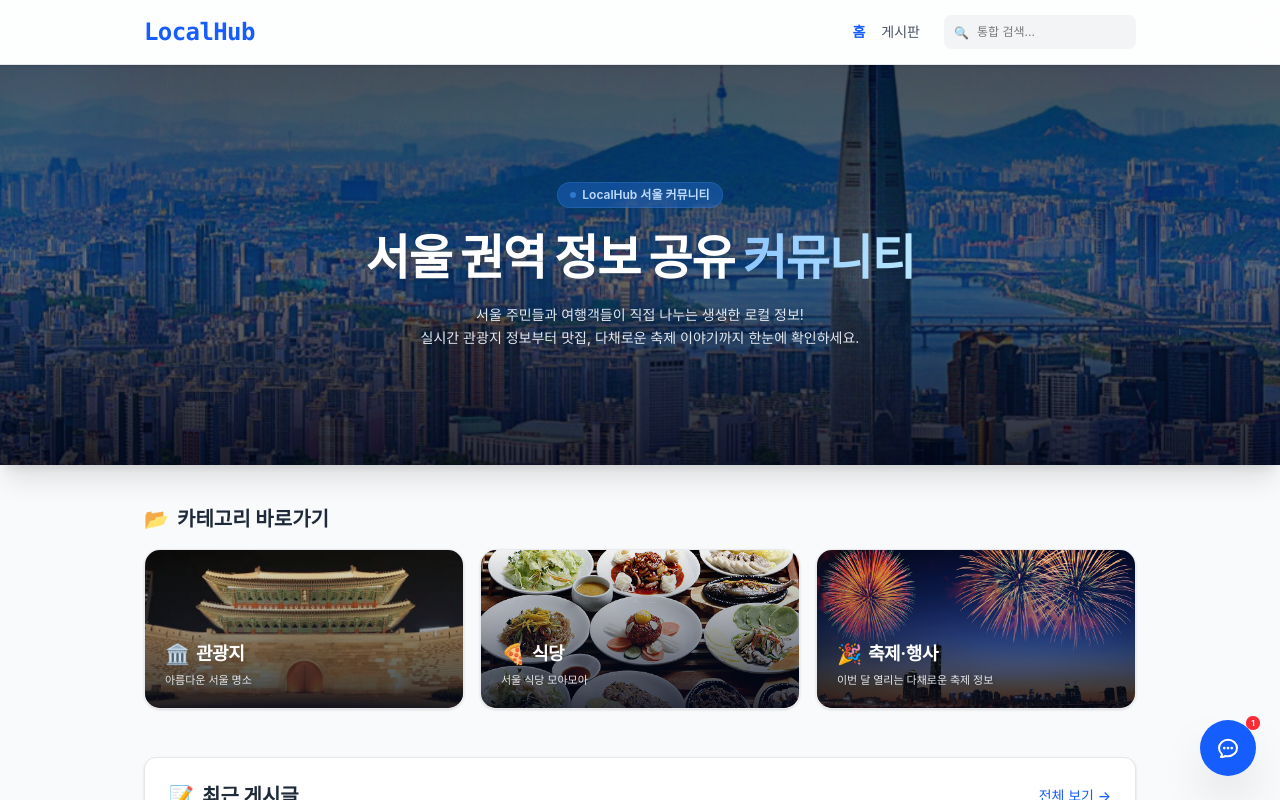
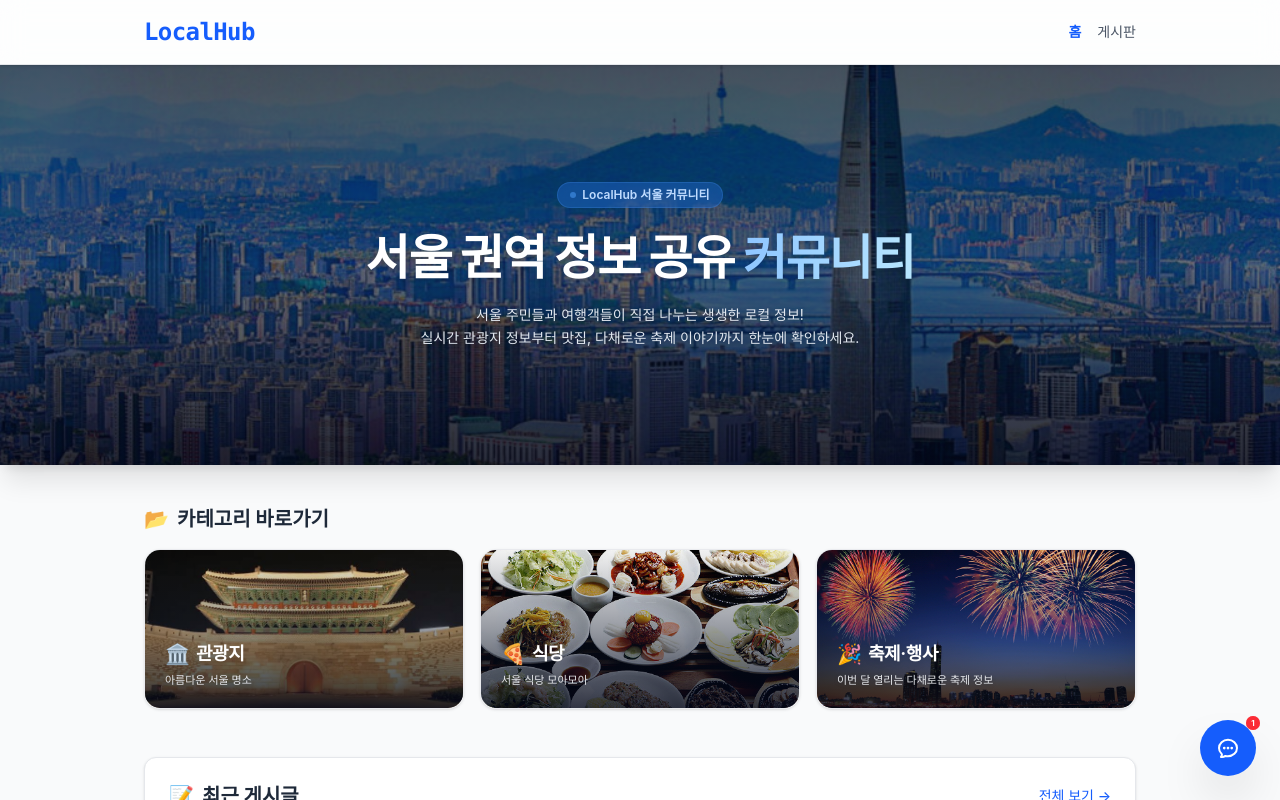
Before and after one commit to Timeisfast/LocalHub, a Vue app in the folder frontend/: page / in a window 1280 px wide. Shown: the top 800 px of the page. Built offline with nearby package versions, Linux system fonts and the light colour scheme.

Commit message:
fix: 상단 바의 통합 검색 삭제

```diff
--- a/frontend/src/App.vue
+++ b/frontend/src/App.vue
@@ -16,22 +16,12 @@ import ChatWidget from './components/chat/ChatWidget.vue'
           <span class="text-2xl font-black tracking-tight text-blue-600 font-mono">LocalHub</span>
         </RouterLink>
 
-        <!-- 통합 검색 및 메뉴 바 영역 -->
+        <!-- 메뉴 바 영역 -->
         <div class="flex items-center gap-6">
           <nav class="hidden sm:flex items-center gap-4 text-sm font-medium text-gray-600">
             <RouterLink to="/" class="hover:text-blue-600 transition-colors" active-class="text-blue-600 font-bold">홈</RouterLink>
             <RouterLink to="/posts" class="hover:text-blue-600 transition-colors" active-class="text-blue-600 font-bold">게시판</RouterLink>
           </nav>
-
-          <!-- 의뢰서 예시의 우측 상단 돋보기(Q) 검색바 뼈대 -->
-          <div class="relative">
-            <input
-              type="text"
-              placeholder="통합 검색..."
-              class="w-40 sm:w-48 bg-gray-100 text-xs rounded-lg pl-8 pr-3 py-2 border border-transparent focus:outline-none focus:bg-white focus:border-blue-500 transition-all"
-            />
-            <span class="absolute left-2.5 top-2.5 text-gray-400 text-xs">🔍</span>
-          </div>
         </div>
 
       </div>
```
